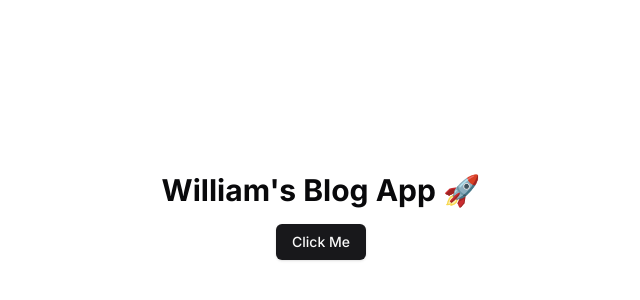
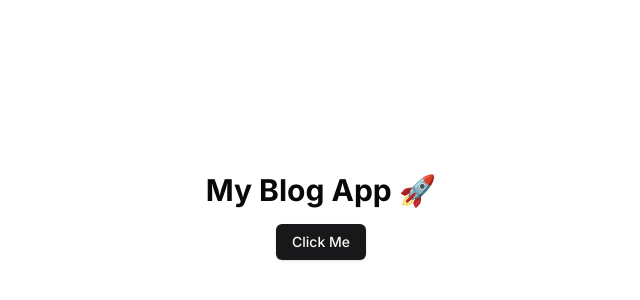
Before and after one commit to WillEgge/blog, a Next.js app: page / in a window 1280 px wide. Shown: the part 184-484 px from the top of the page, without its empty margins (319-959 px from the left). Built offline with nearby package versions, Linux system fonts and the light colour scheme.

Commit message:
Update placeholder title in Home component to avoid an error

```diff
--- a/src/app/page.tsx
+++ b/src/app/page.tsx
@@ -3,7 +3,7 @@ import { Button } from '@/components/ui/button';
 export default function Home() {
   return (
     <main className="flex min-h-screen flex-col items-center justify-center">
-      <h1 className="text-3xl font-bold mb-4">William's Blog App 🚀</h1>
+      <h1 className="text-3xl font-bold mb-4">My Blog App 🚀</h1>
       <Button>Click Me</Button>
     </main>
   );
```
